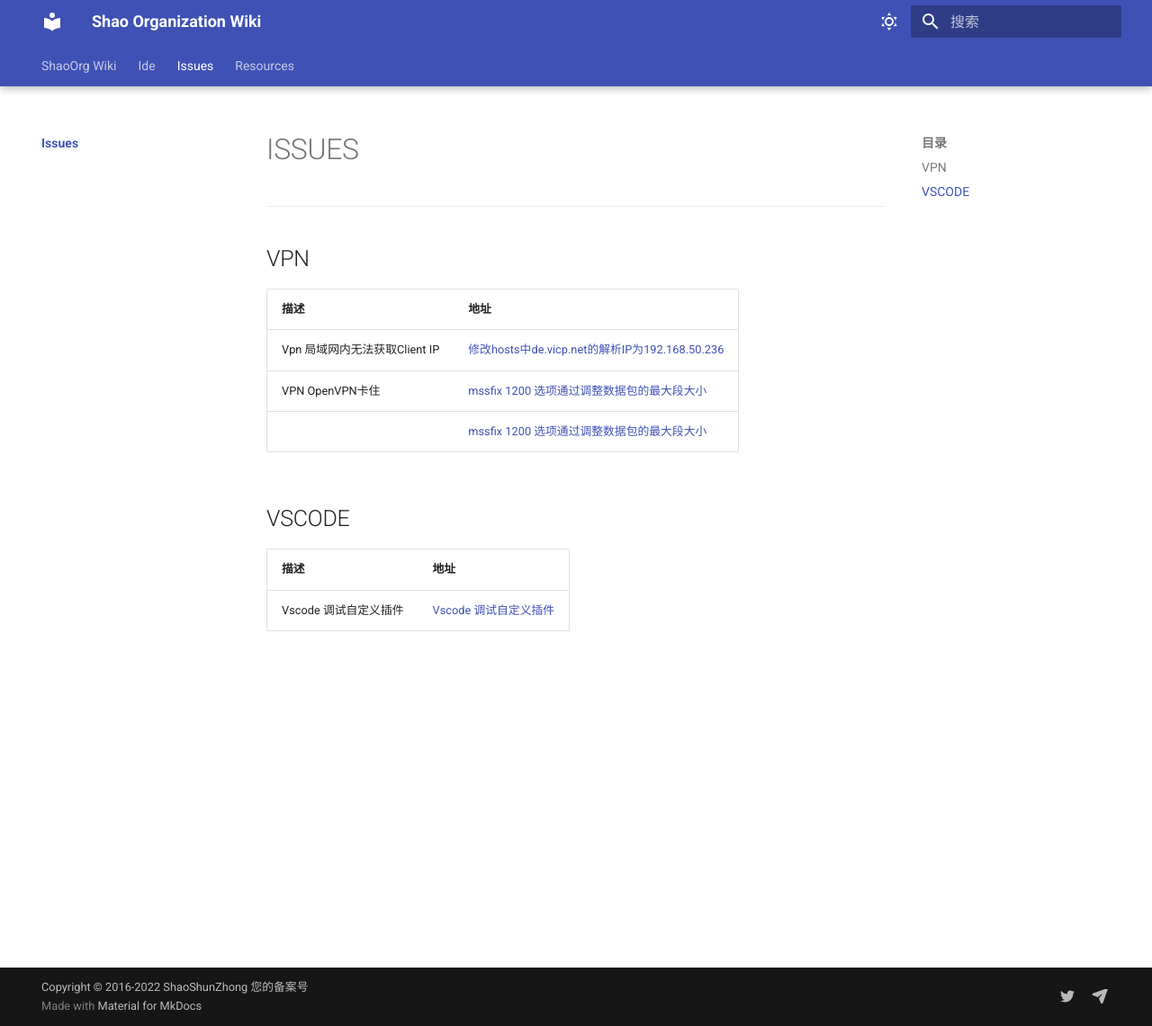
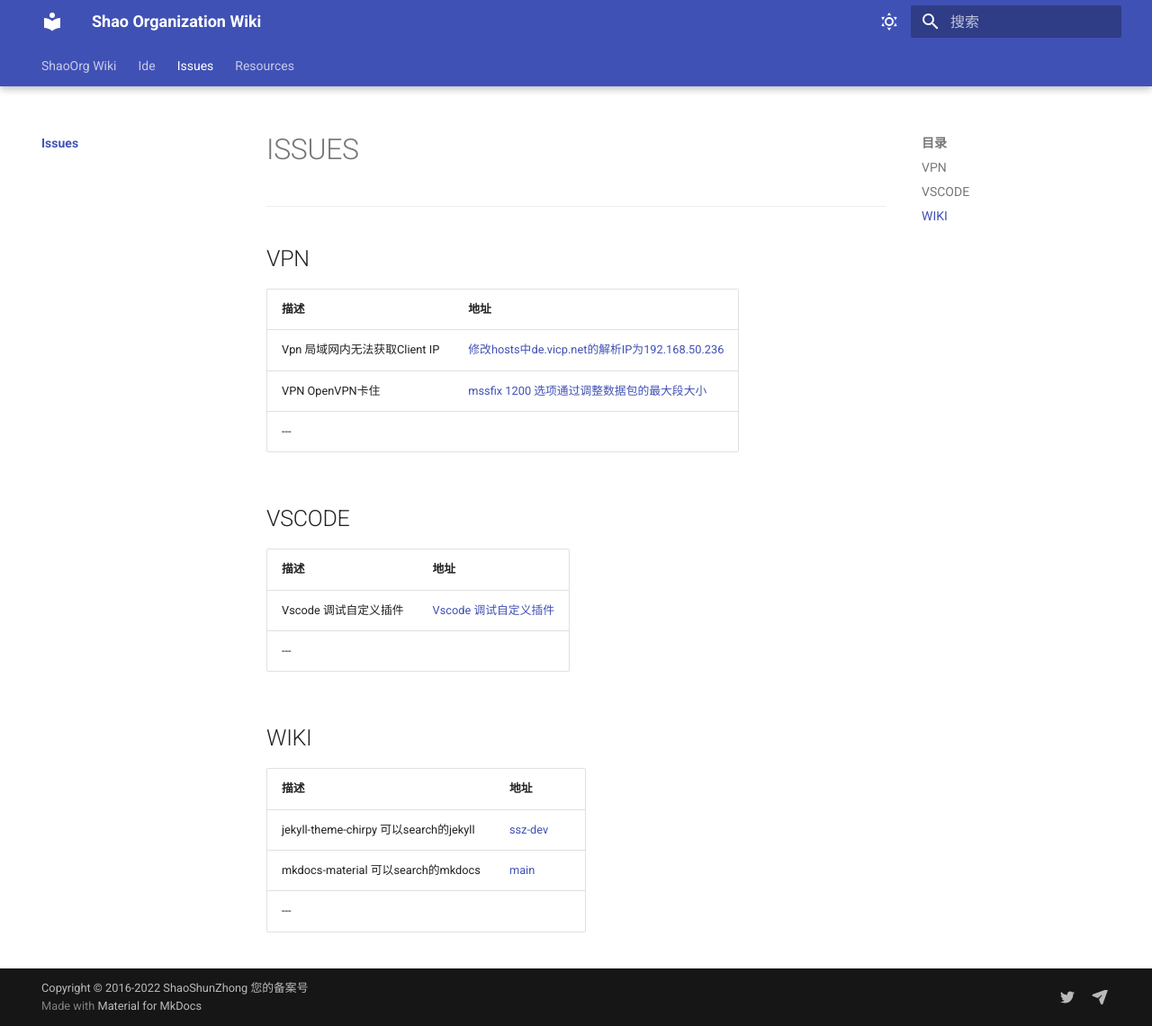
Before and after one commit to ShaoOrg/bulletin, an MkDocs documentation site: the page built from docs/issues/index.md, in a window 1280 px wide and 1141 px high. Shown: the whole window at 90% size. Built offline with MkDocs 1.6.1 and Material for MkDocs 9.7.7, drawn with Linux system fonts in a browser that asks for light colours.

Commit message:
NOCR: new issus for wiki

```diff
--- a/docs/issues/index.md
+++ b/docs/issues/index.md
@@ -1,13 +1,22 @@
 # ISSUES
 ---
+
 ## VPN
 |描述|地址|
 |  ----  | ----  |
 |Vpn 局域网内无法获取Client IP|[修改hosts中de.vicp.net的解析IP为192.168.50.236](https://de.vicp.net:6586/browse/KS-371)|
 |VPN OpenVPN卡住|[mssfix 1200 选项通过调整数据包的最大段大小](https://de.vicp.net:6586/browse/KS-361)|
-||[mssfix 1200 选项通过调整数据包的最大段大小](https://de.vicp.net:6586/browse/KS-361)|
+---
 
 ## VSCODE
 |描述|地址|
 |  ----  | ----  |
 |Vscode 调试自定义插件|[Vscode 调试自定义插件](https://de.vicp.net:6586/browse/KS-188)|
+---
+
+## WIKI
+|描述|地址|
+|  ----  | ----  |
+|jekyll-theme-chirpy 可以search的jekyll|[ssz-dev](https://github.shao.sh/ShaoOrg/jekyll-theme-chirpy/tree/ssz-dev)|
+|mkdocs-material 可以search的mkdocs|[main](https://github.shao.sh/ShaoOrg/bulletin)|
+---
```
